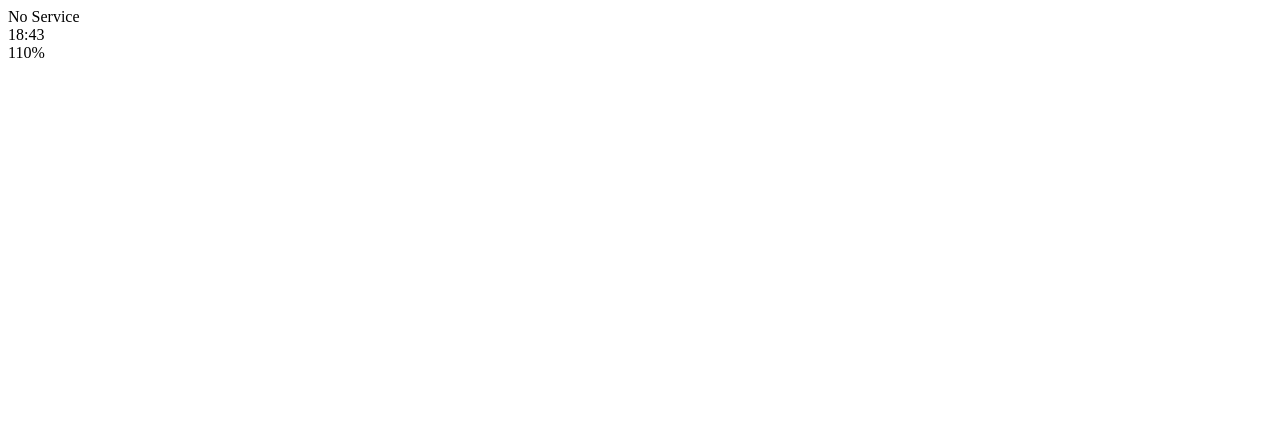
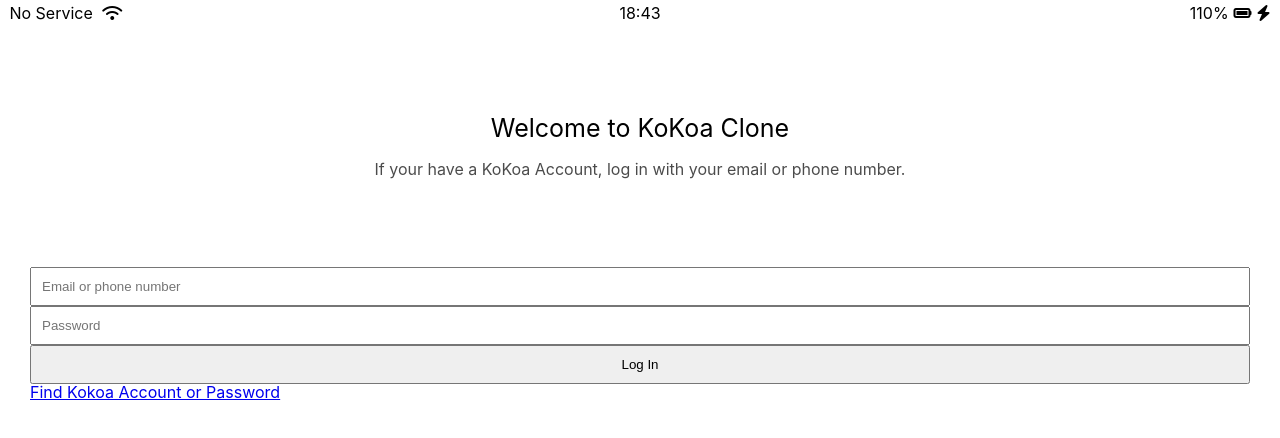
Before and after one commit to newbrother/kokoa-clone-2020-2022, a plain HTML site: page index.html in a window 1280 px wide. Drawn offline with Linux system fonts and the light colour scheme.

Commit message:
0328
0328

```diff
--- /dev/null
+++ b/css/reset.css
@@ -0,0 +1,129 @@
+/* http://meyerweb.com/eric/tools/css/reset/
+   v2.0 | 20110126
+   License: none (public domain)
+*/
+
+html,
+body,
+div,
+span,
+applet,
+object,
+iframe,
+h1,
+h2,
+h3,
+h4,
+h5,
+h6,
+p,
+blockquote,
+pre,
+a,
+abbr,
+acronym,
+address,
+big,
+cite,
+code,
+del,
+dfn,
+em,
+img,
+ins,
+kbd,
+q,
+s,
+samp,
+small,
+strike,
+strong,
+sub,
+sup,
+tt,
+var,
+b,
+u,
+i,
+center,
+dl,
+dt,
+dd,
+ol,
+ul,
+li,
+fieldset,
+form,
+label,
+legend,
+table,
+caption,
+tbody,
+tfoot,
+thead,
+tr,
+th,
+td,
+article,
+aside,
+canvas,
+details,
+embed,
+figure,
+figcaption,
+footer,
+header,
+hgroup,
+menu,
+nav,
+output,
+ruby,
+section,
+summary,
+time,
+mark,
+audio,
+video {
+  margin: 0;
+  padding: 0;
+  border: 0;
+  font-size: 100%;
+  font: inherit;
+  vertical-align: baseline;
+}
+/* HTML5 display-role reset for older browsers */
+article,
+aside,
+details,
+figcaption,
+figure,
+footer,
+header,
+hgroup,
+menu,
+nav,
+section {
+  display: block;
+}
+body {
+  line-height: 1;
+}
+ol,
+ul {
+  list-style: none;
+}
+blockquote,
+q {
+  quotes: none;
+}
+blockquote:before,
+blockquote:after,
+q:before,
+q:after {
+  content: "";
+  content: none;
+}
+table {
+  border-collapse: collapse;
+  border-spacing: 0;
+}
--- /dev/null
+++ b/css/status-bar.css
@@ -0,0 +1,25 @@
+.status-bar {
+  display: flex;
+  justify-content: center;
+  padding: 5px 3px;
+}
+
+.status-bar__column {
+  width: 33%;
+}
+
+.status-bar__column:first-child span {
+  margin-right: 5px;
+}
+.status-bar__column:nth-child(2) {
+  display: flex;
+  justify-content: center;
+}
+.status-bar__column:last-child {
+  display: flex;
+  justify-content: flex-end;
+  align-items: center;
+}
+.status-bar__column .fa-battery-full {
+  margin: 0px 5px;
+}
--- /dev/null
+++ b/css/styles.css
@@ -0,0 +1,36 @@
+@import "reset.css";
+@import "status-bar.css";
+
+body {
+  background-color: white;
+  font-family: -apple-system, BlinkMacSystemFont, "Segoe UI", Roboto, Oxygen,
+    Ubuntu, Cantarell, "Open Sans", "Helvetica Neue", sans-serif;
+}
+
+.welcome-header {
+  margin: 90px 0px;
+  text-align: center;
+  display: flex;
+  flex-direction: column;
+  align-items: center;
+}
+
+.welcome-header__title {
+  margin-bottom: 20px;
+  font-size: 25px;
+}
+
+.welcome-header__text {
+  width: 60%;
+  opacity: 0.7;
+}
+
+#login-form {
+  display: flex;
+  flex-direction: column;
+  margin: 0px 30px;
+}
+
+#login-form input {
+  padding: 10px;
+}
--- a/index.html
+++ b/index.html
@@ -6,20 +6,41 @@
     <meta http-equiv="X-UA-Compatible" content="IE=edge" />
     <meta name="viewport" content="width=device-width, initial-scale=1.0" />
     <title>Welcome to KoKoa Talk</title>
+    <link rel="stylesheet" href="css/styles.css" />
   </head>
   <body>
-    <div id="status-bar">
+    <div class="status-bar">
       <div class="status-bar__column">
         <span>No Service</span>
-        <!--Wifi Icon-->
+        <i class="fas fa-wifi"></i>
       </div>
       <div class="status-bar__column">
         <span>18:43</span>
       </div>
       <div class="status-bar__column">
         <span>110%</span>
-        <!--Battery Icon, Lightning Icon-->
+        <i class="fas fa-battery-full"></i>
+        <i class="fas fa-bolt"></i>
       </div>
     </div>
+
+    <header class="welcome-header">
+      <h1 class="welcome-header__title">Welcome to KoKoa Clone</h1>
+      <p class="welcome-header__text">
+        If your have a KoKoa Account, log in with your email or phone number.
+      </p>
+    </header>
+
+    <form id="login-form">
+      <input type="text" placeholder="Email or phone number" />
+      <input type="password" placeholder="Password" />
+      <input type="submit" value="Log In" />
+      <a href="#">Find Kokoa Account or Password</a>
+    </form>
+
+    <script
+      src="https://kit.fontawesome.com/9235d1f02a.js"
+      crossorigin="anonymous"
+    ></script>
   </body>
 </html>
```
